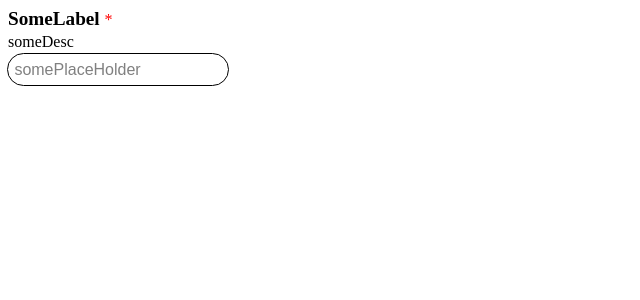
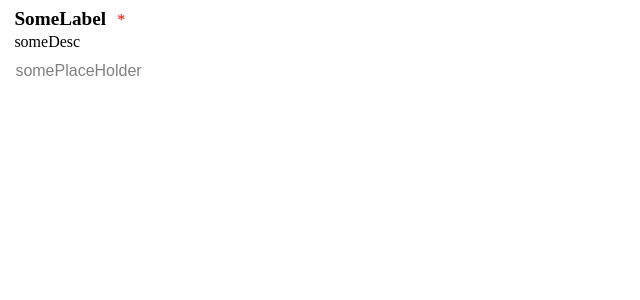
Before and after one commit to eg-bond/forms_hw, a React (Vite) app: page / in a window 1280 px wide. Shown: the top 300 px of the page, without its empty margins (0-640 px from the left). Built offline with nearby package versions, Linux system fonts and the light colour scheme.

Commit message:
feat: dynamic styles for variant prop added

```diff
--- a/src/App.tsx
+++ b/src/App.tsx
@@ -7,10 +7,13 @@ function App() {
         placeholder={'somePlaceHolder'}
         label={'SomeLabel'}
         description={'someDesc'}
+        variant='unstyled'
         // error={'err'}
         asterisk={true}
         size='sm'
         radius='xl'
+
+        // disabled={true}
       />
     </>
   )
--- a/src/components/Input.tsx
+++ b/src/components/Input.tsx
@@ -17,7 +17,9 @@ type DynamicStyleT = {
   '--input-radius': string
   '--input-value-color': string
   '--input-placeholder-color': string
+  '--input-border-color': string
   '--input-outline-color': string
+  '--input-background-color': string
 }
 
 const sizes = {
@@ -48,8 +50,13 @@ const colors = {
   outline: {
     default: '#3ab3ff',
     error: 'red',
+    transparent: 'transparent',
   },
-}
+  background: {
+    default: 'white',
+    filled: '#cfcfcf',
+  },
+} as const
 
 function Input({
   placeholder,
@@ -62,20 +69,46 @@ function Input({
   disabled = false,
   asterisk = false,
 }: InputOptionsT) {
-  const dynamicStyle: React.CSSProperties & DynamicStyleT = {
-    '--input-size': sizes[size],
-    '--input-radius': radiuses[radius],
-    '--input-value-color': error ? colors.value.error : colors.value.default,
-    '--input-placeholder-color': error
+  const dynamicStyle = (): React.CSSProperties & Partial<DynamicStyleT> => {
+    const inputSize = sizes[size]
+    const inputRadius = radiuses[radius]
+
+    const inputColor = error ? colors.value.error : colors.value.default
+
+    const inputPlaceholderColor = error
       ? colors.placeholder.error
-      : colors.placeholder.default,
-    '--input-outline-color': error
-      ? colors.outline.error
-      : colors.outline.default,
+      : colors.placeholder.default
+
+    const inputBorderColor = () => {
+      if (variant === 'unstyled') return colors.outline.transparent
+      if (error) return colors.outline.error
+      return colors.background.filled
+    }
+
+    const inputOutlineColor = () => {
+      if (variant === 'unstyled') return colors.outline.transparent
+      if (error) return colors.outline.error
+      return colors.outline.default
+    }
+
+    const inputBackgroundColor =
+      variant === 'filled'
+        ? colors.background.filled
+        : colors.background.default
+
+    return {
+      '--input-size': inputSize,
+      '--input-radius': inputRadius,
+      '--input-value-color': inputColor,
+      '--input-placeholder-color': inputPlaceholderColor,
+      '--input-border-color': inputBorderColor(),
+      '--input-outline-color': inputOutlineColor(),
+      '--input-background-color': inputBackgroundColor,
+    }
   }
 
   return (
-    <div className={s.inputContainer} style={dynamicStyle}>
+    <div className={s.inputContainer} style={dynamicStyle()}>
       {label && (
         <>
           <label className={s.label} htmlFor='input_random_id'>
--- a/src/components/styles.module.css
+++ b/src/components/styles.module.css
@@ -4,9 +4,11 @@
   --input-placeholder-color: gray;
   --input-value-color: black;
   --input-outline-color: #3ab3ff;
+  --input-background-color: #cfcfcf;
 }
 
 .label {
+  padding: 0 0.4rem;
   font-weight: bold;
   font-size: calc(1.2rem * var(--input-size));
 }
@@ -18,24 +20,26 @@
 }
 
 .description {
+  padding: 0 0.4rem;
   margin: 0.2rem 0;
   font-size: calc(1rem * var(--input-size));
 }
 
 .input {
-  border: none;
-  outline: solid 1px var(--input-value-color);
+  border: solid 1px var(--input-border-color);
   border-radius: calc(1rem * var(--input-radius));
   font-size: calc(1rem * var(--input-size));
   padding: 0.4rem;
   color: var(--input-value-color);
   caret-color: var(--input-value-color);
+  background-color: var(--input-background-color);
 }
 .input::placeholder {
   color: var(--input-placeholder-color);
 }
 .input:focus {
-  outline: solid 1px var(--input-outline-color);
+  outline: none;
+  border: solid 1px var(--input-outline-color);
 }
 
 .error {
```
